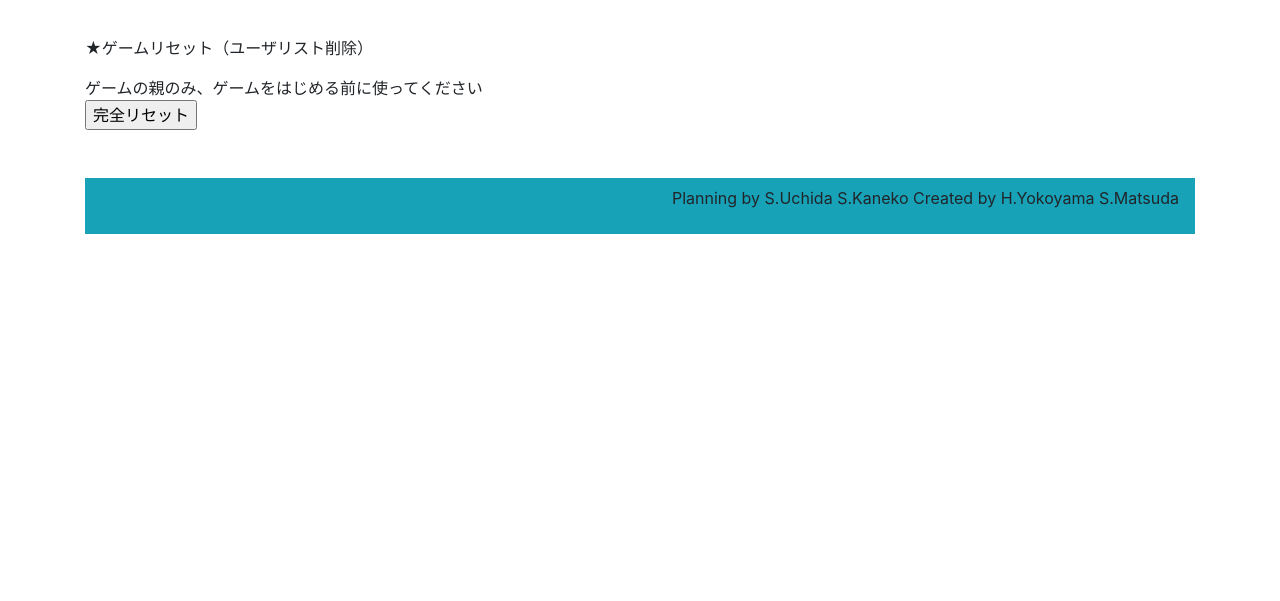
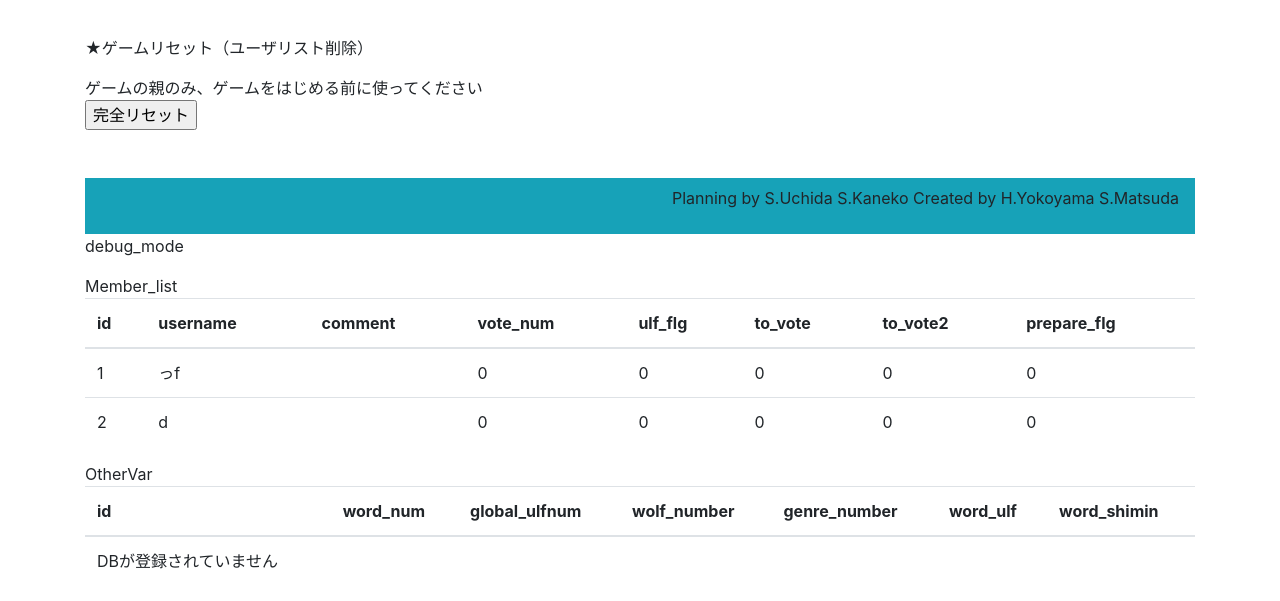
Before and after one commit to HirokiYokoyama0/wordwolf_for_tabi-5, a Flask app: page / in a window 1280 px wide. Shown: the part 719-1320 px from the top of the page. Before the commit the page ends 953 px from the top, so only its background shows below. Run offline with Flask 2, Linux system fonts and the light colour scheme; data comes from the database, SQL or seed files in the repository; both versions use the stored data as it was after the commit; data that the repository does not hold is empty; some libraries are stand-ins or nearby versions.

Commit message:
add debug_database

```diff
--- a/app.py
+++ b/app.py
@@ -91,7 +91,7 @@ class OrignalGenreData(db3.Model):
         return f"{self.GenreData}"
 
 
-@app.route('/') # メインページ
+@app.route('/')
 def main():
     myname = session.get('username')
 
@@ -102,7 +102,11 @@ def main():
         checkflg = 1
 
 
-    return render_template('main.html',checkflg = checkflg)
+    debug_memberlist = MemberList.query.all()#debug_DBチェック用
+    debug_OtherVar = OtherVar.query.all()#debug_DBチェック用
+    print(debug_memberlist)
+
+    return render_template('main.html',checkflg = checkflg,debug_memberlist=debug_memberlist,debug_OtherVar=debug_OtherVar)#debug用リストのポスト機能追加
 
 
 @app.route("/index",methods=["post"])
@@ -137,15 +141,20 @@ def post():
             db3.session.add(new_data)
 
         db3.session.commit()
-     #### この処理は一回しかやらない ####
 
+    #### この処理は一回しかやらない ####
     word_Genre = db3.session.query(OrignalGenreData).all()
-    return render_template('member_list.html',MemberList_DB = MemberList_DB, val = 0 , myname = myname  ,word_Genre = word_Genre ,flg_start = 0)
+
+
+    debug_memberlist = MemberList.query.all()#debug_DBチェック用
+    debug_OtherVar = OtherVar.query.all()#debug_DBチェック用
+
+    return render_template('member_list.html',MemberList_DB = MemberList_DB, val = 0 , myname = myname  ,word_Genre = word_Genre ,flg_start = 0,debug_memberlist=debug_memberlist,debug_OtherVar=debug_OtherVar)#debug用リストのポスト機能追加
 
 @app.route('/reset2',methods=["post"]) # 自分のユーザ情報を削除
 def reset2():
 
-   # データベースからユーザ情報を削除
+    # データベースからユーザ情報を削除
     myname = session.get('username')
     content2 = db.session.query(MemberList).filter_by(username = myname).first()
     db.session.delete(content2)
@@ -157,28 +166,34 @@ def reset2():
 
     session.clear
 
-    return render_template('main.html')
+    debug_memberlist = MemberList.query.all()#debug_DBチェック用
+    debug_OtherVar = OtherVar.query.all()#debug_DBチェック用
+
+    return render_template('main.html' ,debug_memberlist =debug_memberlist ,debug_OtherVar = debug_OtherVar)
 
 
 @app.route('/reset1',methods=["post"]) # リセット
 def reset1():
 
-   if "username" in session:  # セッション情報があれば削除
+    if "username" in session:  # セッション情報があれば削除
         session.pop('username', None)
 
-   session.clear
+    session.clear
 
-   #リセット処理のため
-   db.session.query(MemberList).delete() #メンバーリストを削除
-   db.session.commit()
+    #リセット処理のため
+    db.session.query(MemberList).delete() #メンバーリストを削除
+    db.session.commit()
 
-   db2.session.query(OtherVar).delete() #OtherVarを削除
-   db2.session.commit()
+    db2.session.query(OtherVar).delete() #OtherVarを削除
+    db2.session.commit()
 
-   db3.session.query(OrignalGenreData).delete() #OtherVarを削除
-   db3.session.commit()
+    db3.session.query(OrignalGenreData).delete() #OtherVarを削除
+    db3.session.commit()
 
-   return render_template('main.html')
+    debug_memberlist = MemberList.query.all()#debug_DBチェック用
+    debug_OtherVar = OtherVar.query.all()#debug_DBチェック用
+
+    return render_template('main.html' ,debug_memberlist =debug_memberlist ,debug_OtherVar = debug_OtherVar)
 
 
 
@@ -206,7 +221,10 @@ def memberlist_check():
 
     word_Genre = db.session.query(OrignalGenreData).all()
 
-    return render_template('member_list.html',MemberList_DB=MemberList_DB,myname = myname, word_Genre = word_Genre,flg_start = flg_start)
+    debug_memberlist = MemberList.query.all()#debug_DBチェック用
+    debug_OtherVar = OtherVar.query.all()#debug_DBチェック用
+
+    return render_template('member_list.html',MemberList_DB=MemberList_DB,myname = myname, word_Genre = word_Genre,flg_start = flg_start,debug_memberlist =debug_memberlist ,debug_OtherVar = debug_OtherVar)
 
 
 
@@ -298,29 +316,34 @@ def odai_warifuri():
     else:
         print("子が実施ボタンを押してしまったのでは---->",OtherVari)
 
-    return render_template('member_list_prepare.html', MemberList_DB = MemberList_DB, myname = myname , flg_none = flg_none )
+    debug_memberlist = MemberList.query.all()#debug_DBチェック用
+    debug_OtherVar = OtherVar.query.all()#debug_DBチェック用
+
+    return render_template('member_list_prepare.html', MemberList_DB = MemberList_DB, myname = myname , flg_none = flg_none ,debug_memberlist =debug_memberlist ,debug_OtherVar = debug_OtherVar)
 
 
- ## お題配信する
+## お題配信する
 @app.route("/odaihaishin",methods=["post"])
 def odai_haishin():
 
-     myname = session.get('username')
-     MemberList_DB = db.session.query(MemberList).all() #DBからメンバーリストを割り当てる
-     OtherVari = db2.session.query(OtherVar).all()
+    myname = session.get('username')
+    MemberList_DB = db.session.query(MemberList).all() #DBからメンバーリストを割り当てる
+    OtherVari = db2.session.query(OtherVar).all()
 
-     content2 = db.session.query(MemberList).filter_by(username = myname).first()
+    content2 = db.session.query(MemberList).filter_by(username = myname).first()
 
-     print("/odaihaishinnai ウルフNo→→　　",OtherVari[0].global_ulfnum)
-     print("/odaihaishinnai content2.ulf_flg-->",content2.ulf_flg)
+    print("/odaihaishinnai ウルフNo→→　　",OtherVari[0].global_ulfnum)
+    print("/odaihaishinnai content2.ulf_flg-->",content2.ulf_flg)
 
-     if  content2.ulf_flg == 1:
+    if  content2.ulf_flg == 1:
             wordtheme = OtherVari[0].word_ulf #ウルフのときのお題配信処理
-     else:
+    else:
             wordtheme = OtherVari[0].word_shimin #市民のときのお題配信処理
 
+    debug_memberlist = MemberList.query.all()#debug_DBチェック用
+    debug_OtherVar = OtherVar.query.all()#debug_DBチェック用
 
-     return render_template('odai.html',MemberList_DB = MemberList_DB,wordtheme = wordtheme,myname = myname,quest1 =  OtherVari[0].quest1,quest2 =  OtherVari[0].quest2,quest3 =  OtherVari[0].quest3,quest4 =  OtherVari[0].quest4,quest5 =  OtherVari[0].quest5)
+    return render_template('odai.html',MemberList_DB = MemberList_DB,wordtheme = wordtheme,myname = myname,quest1 =  OtherVari[0].quest1,quest2 =  OtherVari[0].quest2,quest3 =  OtherVari[0].quest3,quest4 =  OtherVari[0].quest4,quest5 =  OtherVari[0].quest5 ,debug_memberlist =debug_memberlist ,debug_OtherVar = debug_OtherVar)
 
 ## 投票結果
 @app.route('/vote', methods=['POST'])
@@ -344,8 +367,10 @@ def vote_result():
         else:
             wordtheme = OtherVari[0].word_shimin #市民のときのお題配信処理
 
+        debug_memberlist = MemberList.query.all()#debug_DBチェック用
+        debug_OtherVar = OtherVar.query.all()#debug_DBチェック用
 
-        return render_template('odai.html',MemberList_DB = MemberList_DB,wordtheme = wordtheme,myname = myname,quest1 =  OtherVari[0].quest1,quest2 =  OtherVari[0].quest2,quest3 =  OtherVari[0].quest3,quest4 =  OtherVari[0].quest4,quest5 =  OtherVari[0].quest5)
+        return render_template('odai.html',MemberList_DB = MemberList_DB,wordtheme = wordtheme,myname = myname,quest1 =  OtherVari[0].quest1,quest2 =  OtherVari[0].quest2,quest3 =  OtherVari[0].quest3,quest4 =  OtherVari[0].quest4,quest5 =  OtherVari[0].quest5,debug_memberlist =debug_memberlist ,debug_OtherVar = debug_OtherVar)
 
 
     else:
@@ -376,7 +401,7 @@ def vote_result():
             if max_vote_num < member.vote_num:
                 max_vote_num =  member.vote_num
 
-
+        print(max_vote_num)
         if all_vote_num ==  listsize:
             if  MemberList_DB[OtherVari[0].global_ulfnum-1].vote_num == max_vote_num:
                 game_result = 1 #　ウルフが最多得票(市民の勝ち)
@@ -388,7 +413,10 @@ def vote_result():
 
         print("resu-------> ",game_result)
 
-        return render_template('vote_result.html',MemberList_DB = MemberList_DB, word_shimin = word_shimin,word_ulf =word_ulf,myname = myname, game_result = game_result)
+        debug_memberlist = MemberList.query.all()#debug_DBチェック用
+        debug_OtherVar = OtherVar.query.all()#debug_DBチェック用
+
+        return render_template('vote_result.html',MemberList_DB = MemberList_DB, word_shimin = word_shimin,word_ulf =word_ulf,myname = myname, game_result = game_result,debug_memberlist =debug_memberlist ,debug_OtherVar = debug_OtherVar)
 
 
 ## ゲーム継続　→　メンバー一覧ページ
@@ -414,7 +442,10 @@ def game_repeat():
 
     word_Genre = db3.session.query(OrignalGenreData).all()
 
-    return render_template('member_list.html',MemberList_DB=MemberList_DB,myname = myname, word_Genre = word_Genre,flg_start=0)
+    debug_memberlist = MemberList.query.all()#debug_DBチェック用
+    debug_OtherVar = OtherVar.query.all()#debug_DBチェック用
+
+    return render_template('member_list.html',MemberList_DB=MemberList_DB,myname = myname, word_Genre = word_Genre,flg_start=0,debug_memberlist =debug_memberlist ,debug_OtherVar = debug_OtherVar)
 
 
 ## メンバー一覧ページ
@@ -432,7 +463,10 @@ def load_member_list():
 
     word_Genre = db.session.query(OrignalGenreData).all()
 
-    return render_template('member_list.html',MemberList_DB=MemberList_DB,myname = myname, word_Genre = word_Genre,flg_start = flg_start)
+    debug_memberlist = MemberList.query.all()#debug_DBチェック用
+    debug_OtherVar = OtherVar.query.all()#debug_DBチェック用
+
+    return render_template('member_list.html',MemberList_DB=MemberList_DB,myname = myname, word_Genre = word_Genre,flg_start = flg_start,debug_memberlist=debug_memberlist,debug_OtherVar =debug_OtherVar)
 
 ## お題割り振りページ　（親以外のリンク用）
 @app.route('/memberlist_prepare')
@@ -454,7 +488,11 @@ def memberlist_prepare():
         print("まだ親の人が開始ボタンを教えていません")
         return redirect(url_for('load_member_list'))
     else:
-        return render_template('member_list_prepare.html',MemberList_DB = MemberList_DB,myname = myname,flg_none = flg_none)
+
+        debug_memberlist = MemberList.query.all()#debug_DBチェック用
+        debug_OtherVar = OtherVar.query.all()#debug_DBチェック用
+
+        return render_template('member_list_prepare.html',MemberList_DB = MemberList_DB,myname = myname,flg_none = flg_none,debug_memberlist =debug_memberlist ,debug_OtherVar = debug_OtherVar)
 
 
 ## 投票結果
@@ -487,7 +525,12 @@ def result():
     else:
         game_result = 0 #　まだ全員が投票していない
 
-    return render_template('vote_result.html',MemberList_DB =MemberList_DB,word_shimin = word_shimin,word_ulf = word_ulf,myname = myname, game_result = game_result)
+
+    debug_memberlist = MemberList.query.all()#debug_DBチェック用
+    debug_OtherVar = OtherVar.query.all()#debug_DBチェック用
+
+
+    return render_template('vote_result.html',MemberList_DB =MemberList_DB,word_shimin = word_shimin,word_ulf = word_ulf,myname = myname, game_result = game_result,debug_memberlist =debug_memberlist ,debug_OtherVar = debug_OtherVar)
 
 ## 利用規約
 @app.route('/terms')
--- a/templates/base.html
+++ b/templates/base.html
@@ -14,6 +14,75 @@
         <div class="container">
             {% block content %}
             {% endblock %}
+
+
+            <p>debug_mode</p>
+            <td>Member_list</td>
+            <table class="table table-hover">
+            <thead>
+                <tr>
+                    <th>id</th>
+                    <th>username</th>
+                    <th>comment</th>
+                    <th>vote_num</th>
+                    <th>ulf_flg</th>
+                    <th>to_vote</th>
+                    <th>to_vote2</th>
+                    <th>prepare_flg</th>
+                </tr>
+            </thead>
+            <tbody>
+                {% for post in debug_memberlist %}
+                <tr>
+                    <td>{{ post.id}}</td>
+                    <td>{{ post.username}}</td>
+                    <td>{{ post.comment }}</td>
+                    <td>{{ post.vote_num }}</td>
+                    <td>{{ post.ulf_flg }}</td>
+                    <td>{{ post.to_vote }}</td>
+                    <td>{{ post.to_vote2 }}</td>
+                    <td>{{ post.prepare_flg }}</td>
+                </tr>
+                {% else %}
+                <td>DBが登録されていません</td>
+                {% endfor %}
+            </tbody>
+            </table>
+
+            <td>OtherVar</td>
+            <table class="table table-hover">
+            <thead>
+                <tr>
+                    <th>id</th>
+                    <th>word_num</th>
+                    <th>global_ulfnum</th>
+                    <th>wolf_number</th>
+                    <th>genre_number</th>
+                    <th>word_ulf</th>
+                    <th>word_shimin</th>
+                </tr>
+            </thead>
+            <tbody>
+                {% for post in debug_OtherVar %}
+                <tr>
+                    <td>{{ post.id}}</td>
+                    <td>{{ post.word_num}}</td>
+                    <td>{{ post.global_ulfnum }}</td>
+                    <td>{{ post.wolf_number }}</td>
+                    <td>{{ post.genre_number}}</td>
+                    <td>{{ post.word_ulf }}</td>
+                    <td>{{ post.word_shimin}}</td>
+                </tr>
+                {% else %}
+                <td>DBが登録されていません</td>
+                {% endfor %}
+            </tbody>
+            </table>
+
+
+
+
+
         </div>
     </body>
 </html>
--- a/templates/main.html
+++ b/templates/main.html
@@ -47,5 +47,4 @@
         <p class="text-left"></p>
         <p class="text-right">Planning by S.Uchida S.Kaneko  Created by H.Yokoyama S.Matsuda</p>
 </nav>
-
 {% endblock %}
```
Also changed, not shown: db_memberlist.sqlite.
